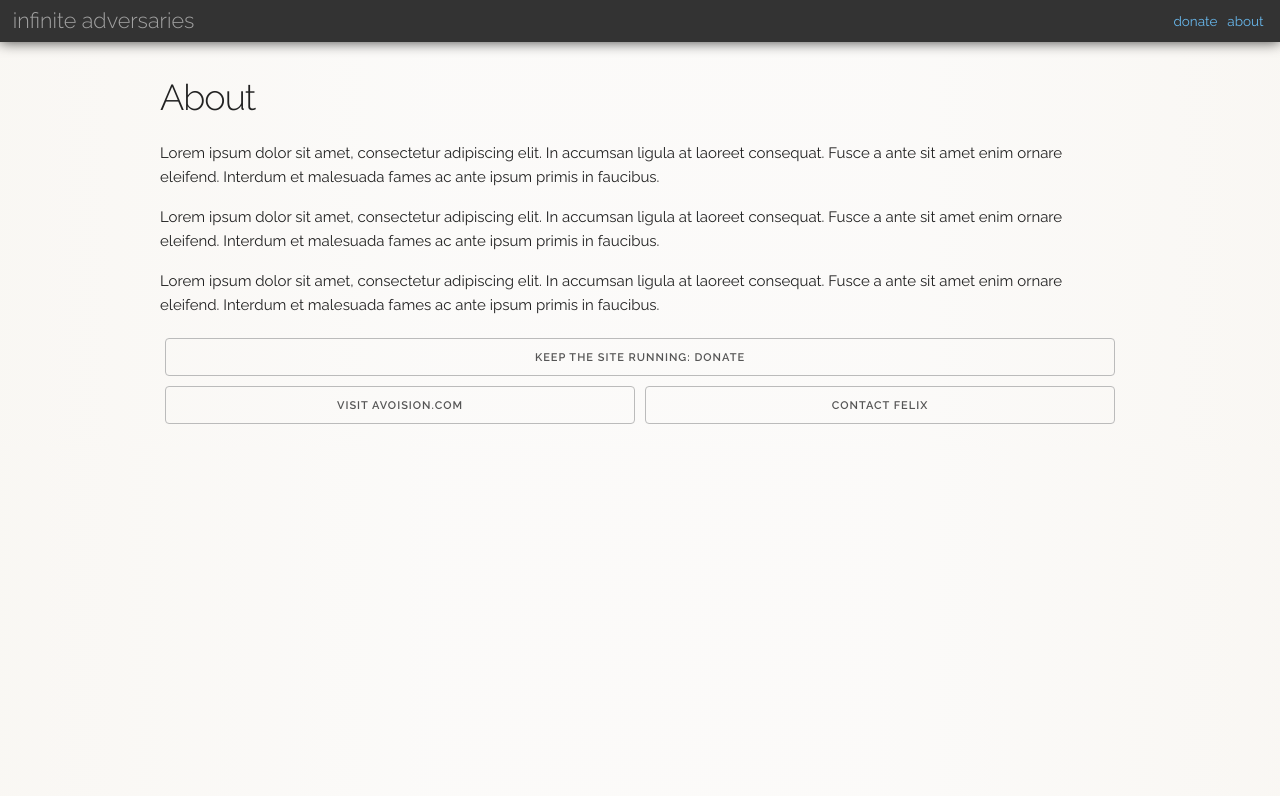
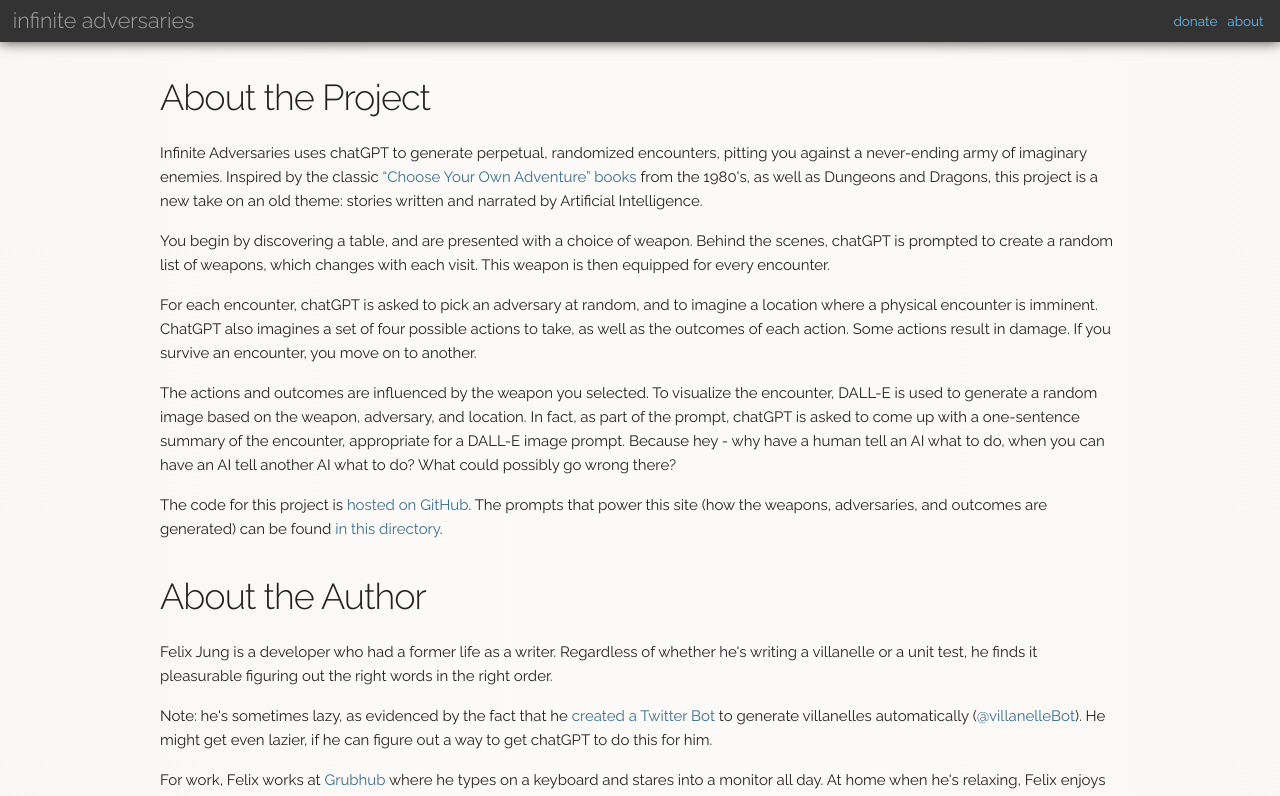
Before and after one commit to avoision/infinite-adversaries, a Next.js app: page /about in a window 1280 px wide. Shown: the top 796 px of the page. Built offline with nearby package versions, Linux system fonts and the light colour scheme.

Commit message:
Updates about page, minor style cleanup.

```diff
--- a/app/about/about.scss
+++ b/app/about/about.scss
@@ -1,4 +1,14 @@
+@import '../styles/colors.scss';
+
 .about__content {
+  a {
+    color: $link-base;
+    text-decoration: none;
+  }
+  a:hover {
+    color: $link-hover;
+  }
+
   &--text {
     margin-bottom: 2vh;
   }
@@ -28,3 +38,7 @@
     }
   }
 }
+
+.authorTitle {
+  margin-top: 4vh;
+}
--- a/app/about/page.tsx
+++ b/app/about/page.tsx
@@ -8,30 +8,83 @@
   return (
     <div className="container">
       <div className="about__content">
-        <h3>About</h3>
+        <h3>About the Project</h3>
         <div className="about__content--text">
-          Lorem ipsum dolor sit amet, consectetur adipiscing elit. In accumsan ligula at laoreet
-          consequat. Fusce a ante sit amet enim ornare eleifend. Interdum et malesuada fames ac ante
-          ipsum primis in faucibus.
+          Infinite Adversaries uses chatGPT to generate perpetual, randomized encounters, pitting
+          you against a never-ending army of imaginary enemies. Inspired by the classic{' '}
+          <a href="https://en.wikipedia.org/wiki/Choose_Your_Own_Adventure">
+            &ldquo;Choose Your Own Adventure&rdquo; books
+          </a>{' '}
+          from the 1980&apos;s, as well as Dungeons and Dragons, this project is a new take on an
+          old theme: stories written and narrated by Artificial Intelligence.
         </div>
         <div className="about__content--text">
-          Lorem ipsum dolor sit amet, consectetur adipiscing elit. In accumsan ligula at laoreet
-          consequat. Fusce a ante sit amet enim ornare eleifend. Interdum et malesuada fames ac ante
-          ipsum primis in faucibus.
+          You begin by discovering a table, and are presented with a choice of weapon. Behind the
+          scenes, chatGPT is prompted to create a random list of weapons, which changes with each
+          visit. This weapon is then equipped for every encounter.
         </div>
         <div className="about__content--text">
-          Lorem ipsum dolor sit amet, consectetur adipiscing elit. In accumsan ligula at laoreet
-          consequat. Fusce a ante sit amet enim ornare eleifend. Interdum et malesuada fames ac ante
-          ipsum primis in faucibus.
+          For each encounter, chatGPT is asked to pick an adversary at random, and to imagine a
+          location where a physical encounter is imminent. ChatGPT also imagines a set of four
+          possible actions to take, as well as the outcomes of each action. Some actions result in
+          damage. If you survive an encounter, you move on to another.
+        </div>
+        <div className="about__content--text">
+          The actions and outcomes are influenced by the weapon you selected. To visualize the
+          encounter, DALL-E is used to generate a random image based on the weapon, adversary, and
+          location. In fact, as part of the prompt, chatGPT is asked to come up with a one-sentence
+          summary of the encounter, appropriate for a DALL-E image prompt. Because hey - why have a
+          human tell an AI what to do, when you can have an AI tell another AI what to do? What
+          could possibly go wrong there?
+        </div>
+        <div className="about__content--text">
+          The code for this project is{' '}
+          <a href="https://github.com/avoision/infinite-adversaries">hosted on GitHub</a>. The
+          prompts that power this site (how the weapons, adversaries, and outcomes are generated)
+          can be found{' '}
+          <a href="https://github.com/avoision/infinite-adversaries/tree/main/app/prompts">
+            in this directory
+          </a>
+          .
         </div>
 
+        <h3 className="authorTitle">About the Author</h3>
+        <div className="about__content--text">
+          Felix Jung is a developer who had a former life as a writer. Regardless of whether
+          he&apos;s writing a villanelle or a unit test, he finds it pleasurable figuring out the
+          right words in the right order.
+        </div>
+        <div className="about__content--text">
+          Note: he&apos;s sometimes lazy, as evidenced by the fact that he{' '}
+          <a href="https://avoision.com/2015/08/26/villanelle-bot-poems-in-the-villanelle-form-created-using-random-posts-from-twitter.php">
+            created a Twitter Bot
+          </a>{' '}
+          to generate villanelles automatically (
+          <a href="https://twitter.com/villanellebot">@villanelleBot</a>). He might get even lazier,
+          if he can figure out a way to get chatGPT to do this for him.
+        </div>
+        <div className="about__content--text">
+          For work, Felix works at <a href="https://grubhub.com/">Grubhub</a> where he types on a
+          keyboard and stares into a monitor all day. At home when he&apos;s relaxing, Felix enjoys
+          typing on a keyboard and staring into a <em>different</em> monitor.
+        </div>
+        <div className="about__content--text">
+          Felix lives in Chicago, with his wife <a href="https://avoision.com/tag/liz">Liz</a>, and
+          their two bunny rabbits: <a href="https://avoision.com/tag/daisy">Daisy</a> and{' '}
+          <a href="https://avoision.com/tag/hugo">Hugo</a>. He runs{' '}
+          <a href="https://avoision.com/">avoision.com</a>, a personal blog he&apos;s been updating
+          since 2002.
+        </div>
         <div className={'about__content--options'}>
-          <button className="about__content--button cta" onClick={() => router.push('/donate')}>
-            Keep the site running: Donate
+          <button
+            className="about__content--button"
+            onClick={() => window.open('https://www.buymeacoffee.com/felixjung')}
+          >
+            Buy me a coffee
           </button>
           <button
             className="about__content--button"
-            onClick={() => window.open('https:avoision.com')}
+            onClick={() => window.open('https://avoision.com')}
           >
             visit avoision.com
           </button>
@@ -50,13 +103,3 @@
     </div>
   );
 }
-
-{
-  /* <a href="https://www.buymeacoffee.com/felixjung" target="_blank">
-  <img
-    src="https://www.buymeacoffee.com/assets/img/custom_images/orange_img.png"
-    alt="Buy Me A Coffee"
-    className="buyMeACoffee"
-  />
-</a>; */
-}
--- a/app/end/page.tsx
+++ b/app/end/page.tsx
@@ -15,7 +15,6 @@
     const endContentStyles = showText ? 'endContent__outcome' : 'endContent__outcome invisible';
 
     return (
-      // <div className="endContent__outcome">
       <div className={endContentStyles}>
         <div className="endContent__outcome--text">{getFate[0]}</div>
         <div className="endContent__outcome--text">{getFate[1]}</div>
--- a/app/error/error.scss
+++ b/app/error/error.scss
@@ -39,8 +39,6 @@
     opacity: 0.7;
 
     &:hover {
-      // color: white;
-      // border-color: rgb(187, 187, 187);
       background-color: $progress-main-color;
       opacity: 1;
     }
--- a/app/layout.tsx
+++ b/app/layout.tsx
@@ -15,8 +15,8 @@
 
 export default function RootLayout({ children }: { children: React.ReactNode }) {
   return (
-    <html lang="en" className={raleway.className}>
-      <body>
+    <html lang="en">
+      <body className={raleway.className}>
         {<Header />}
         <AppContextProvider>{children}</AppContextProvider>
       </body>
--- a/app/styles/colors.scss
+++ b/app/styles/colors.scss
@@ -25,7 +25,7 @@
 // $link-base: #1eaedb; // Skeleton
 // $link-hover: #0fa0ce;
 
-$link-base: #3e6d8d;
+$link-base: $color-primary;
 $link-hover: #68b8ed;
 
 // Book
```
Also changed, not shown: app/donate/page.tsx (+23 -24 lines).
